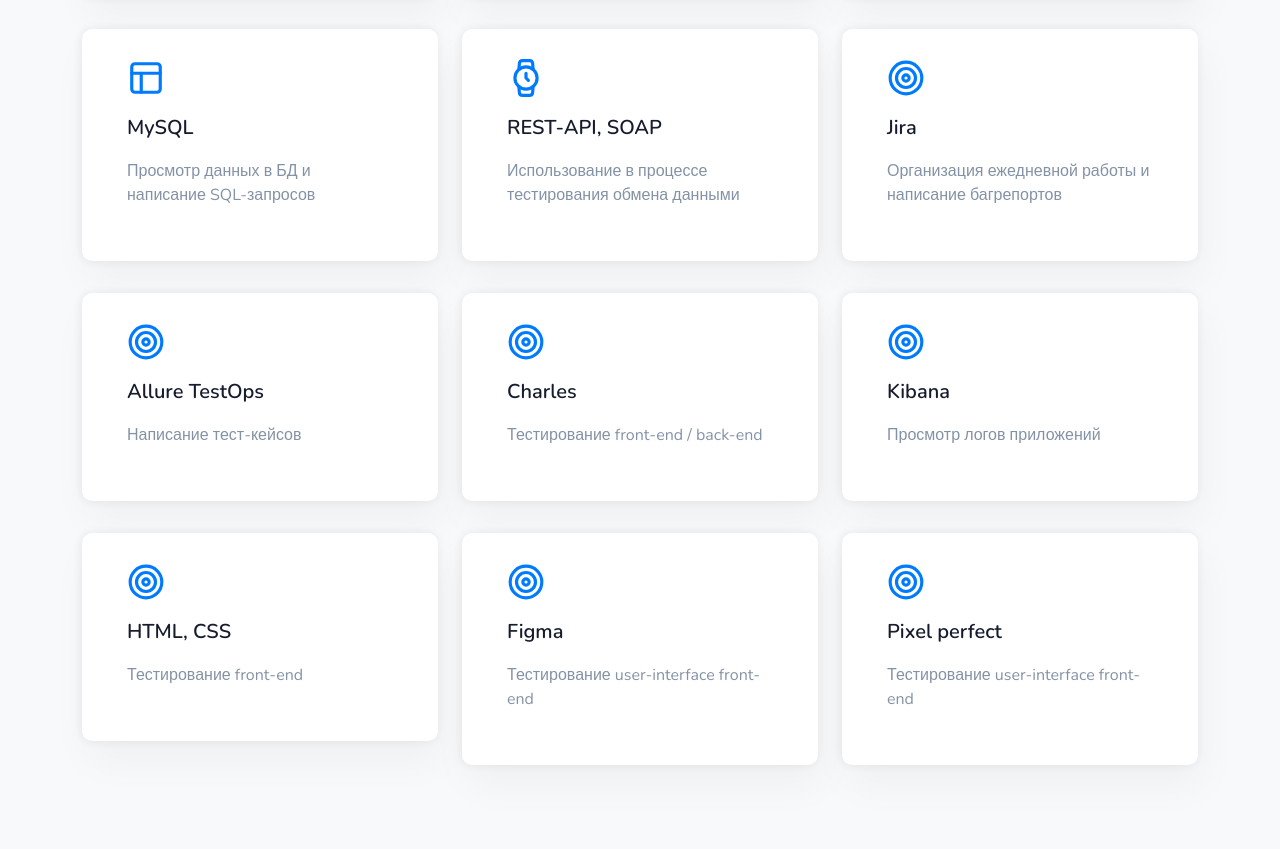
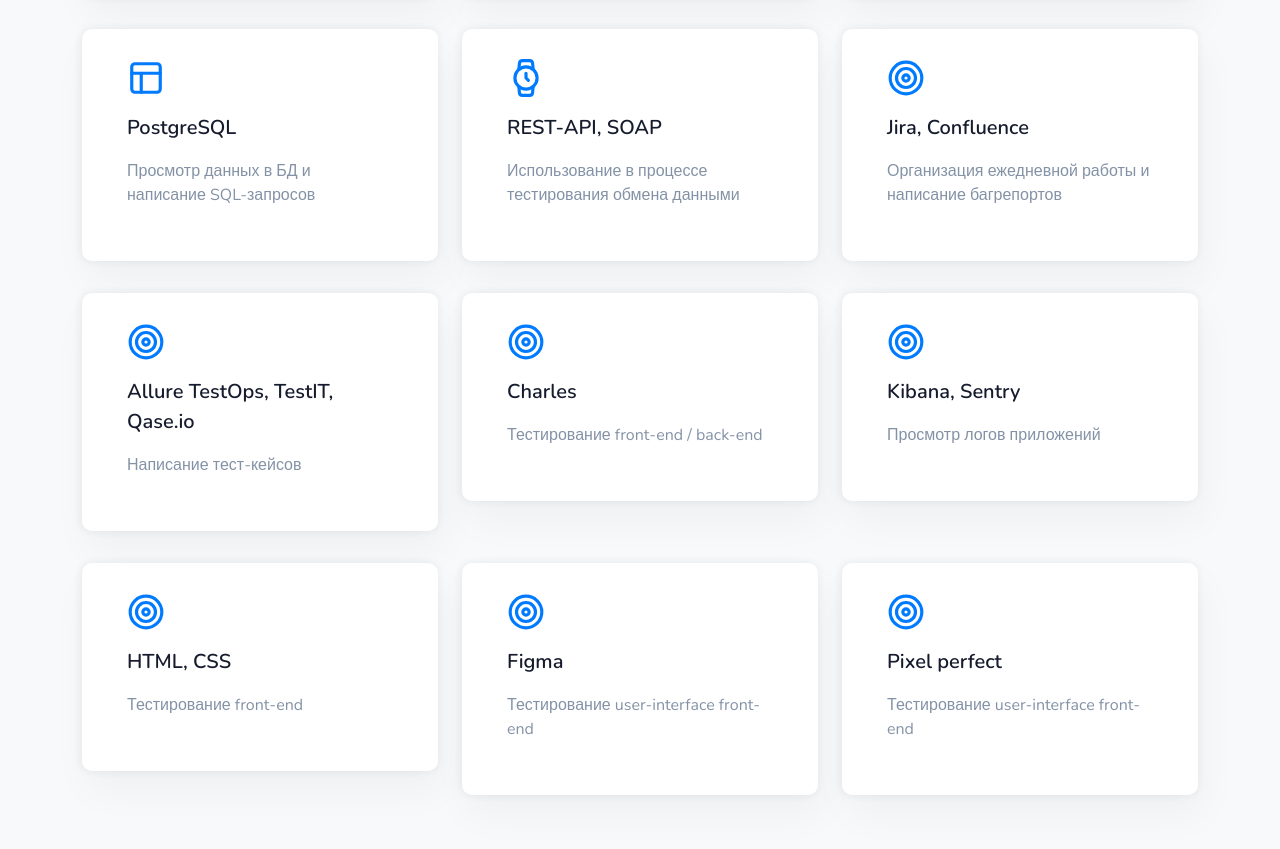
Before and after one commit to nxplosive/matrix, a plain HTML site: page profile/index.html in a window 1280 px wide. Shown: the part 1402-2251 px from the top of the page. Drawn offline with nearby package versions, Linux system fonts and the light colour scheme.

Commit message:
Amen🙏

```diff
--- a/profile/index.html
+++ b/profile/index.html
@@ -189,7 +189,7 @@
                         <i data-feather="layout" class="fea icon-md"></i>
                     </div>
                     <div class="services-texts">
-                        <h3 class="title mb-3">MySQL</h3>
+                        <h3 class="title mb-3">PostgreSQL</h3>
                         <p class="text-light-muted mb-4">Просмотр данных в БД и написание SQL-запросов</p>
                     </div>
                 </div>
@@ -213,7 +213,7 @@
                         <i data-feather="target" class="fea icon-md"></i>
                     </div>
                     <div class="services-texts">
-                        <h3 class="title mb-3">Jira</h3>
+                        <h3 class="title mb-3">Jira, Confluence</h3>
                         <p class="text-light-muted mb-4">Организация ежедневной работы и написание багрепортов</p>
                     </div>
                 </div>
@@ -225,7 +225,7 @@
                         <i data-feather="target" class="fea icon-md"></i>
                     </div>
                     <div class="services-texts">
-                        <h3 class="title mb-3">Allure TestOps</h3>
+                        <h3 class="title mb-3">Allure TestOps, TestIT, Qase.io</h3>
                         <p class="text-light-muted mb-4">Написание тест-кейсов</p>
                     </div>
                 </div>
@@ -247,7 +247,7 @@
                         <i data-feather="target" class="fea icon-md"></i>
                     </div>
                     <div class="services-texts">
-                        <h3 class="title mb-3">Kibana</h3>
+                        <h3 class="title mb-3">Kibana, Sentry</h3>
                         <p class="text-light-muted mb-4">Просмотр логов приложений</p>
                     </div>
                 </div>
```
